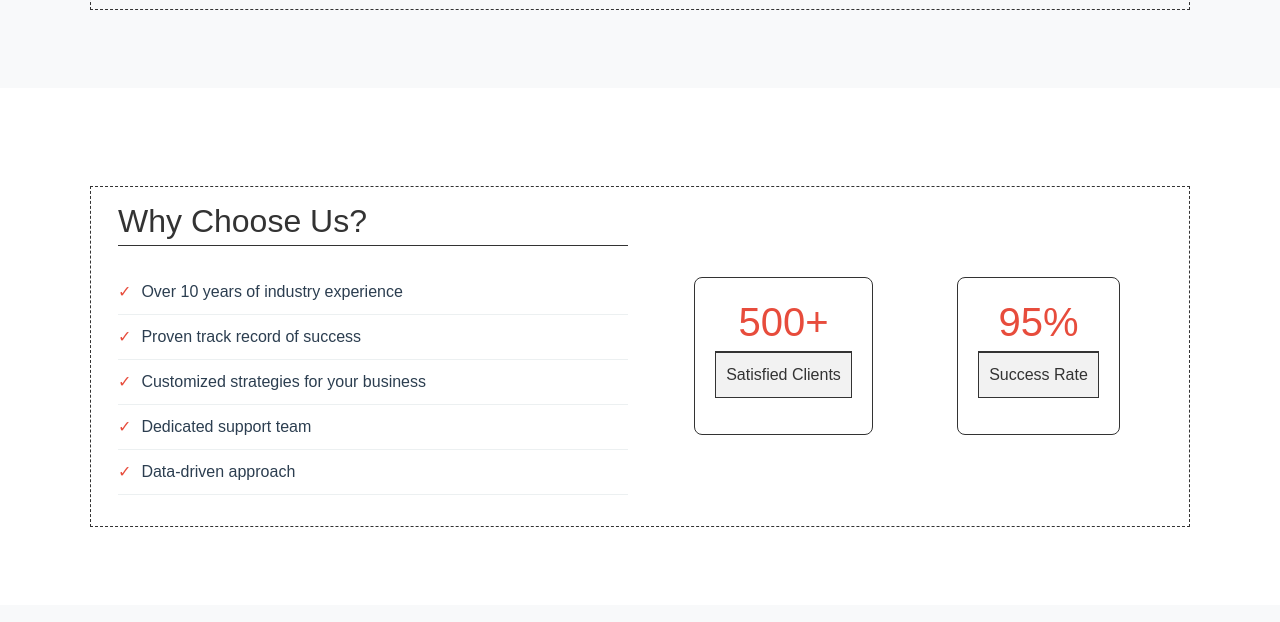
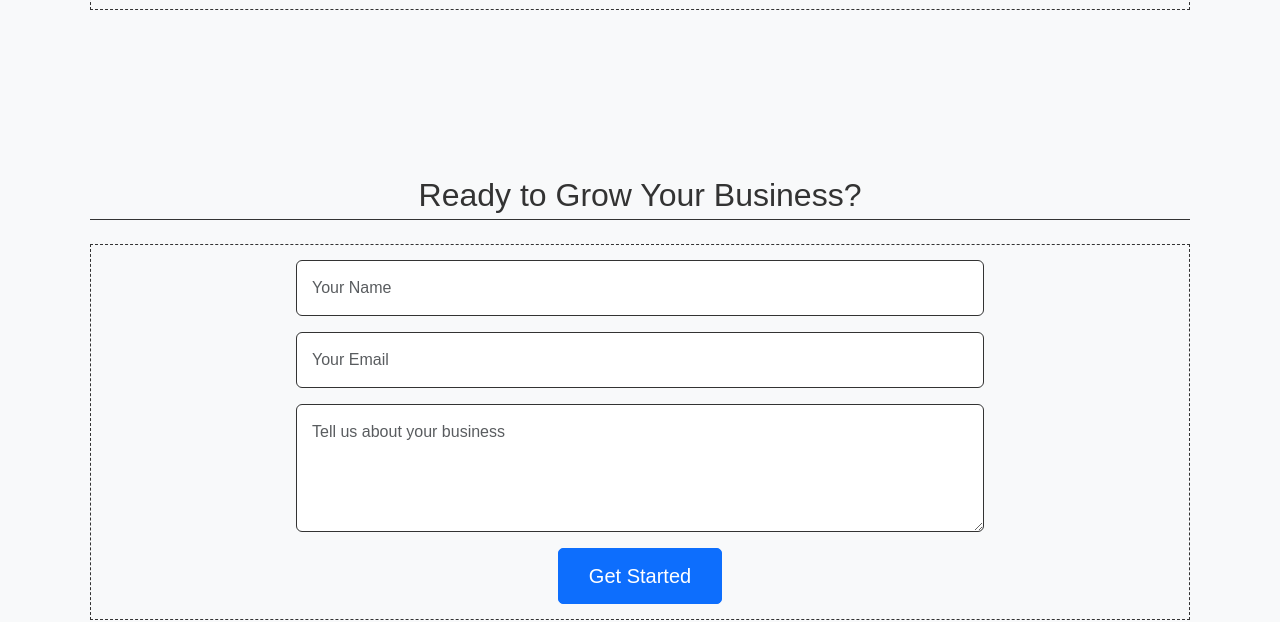
Before and after one commit to Luccithekid/Client-Project, a plain HTML site: page index.html in a window 1280 px wide. Shown: the part 1238-1860 px from the top of the page. Drawn offline with nearby package versions, Linux system fonts and the light colour scheme.

Commit message:
4th commit

```diff
--- a/index.html
+++ b/index.html
@@ -8,7 +8,7 @@
        <link rel="stylesheet" href="css/styles.css">
    </head>
    <body>
-    <!-- Navbar -->
+
     <nav class="navbar navbar-expand-lg fixed-top" style="background:#fff; border-bottom:1px solid #eee;">
       <div class="container">
         <a class="navbar-brand" href="#" style="font-weight:bold; color:var(--primary-color);">Marketing</a>
@@ -34,7 +34,6 @@
       </div>
     </nav>
 
-    <!-- Hero Section -->
     <section id="home" class="py-5 mt-5">
         <div class="container">
             <div class="row align-items-center">
@@ -50,7 +49,7 @@
         </div>
     </section>
 
-    <!-- Services Section -->
+
     <section id="services" class="py-5 bg-light">
         <div class="container">
             <h2 class="text-center mb-5">Our Services</h2>
@@ -77,37 +76,6 @@
         </div>
     </section>
 
-    <!-- About Section -->
-    <section id="about" class="py-5">
-        <div class="container">
-            <div class="row align-items-center">
-                <div class="col-lg-6">
-                    <h2 class="mb-4">Why Choose Us?</h2>
-                    <ul class="feature-list">
-                        <li>Over 10 years of industry experience</li>
-                        <li>Proven track record of success</li>
-                        <li>Customized strategies for your business</li>
-                        <li>Dedicated support team</li>
-                        <li>Data-driven approach</li>
-                    </ul>
-                </div>
-                <div class="col-lg-6">
-                    <div class="stats-container">
-                        <div class="stat-item">
-                            <h3>500+</h3>
-                            <p>Satisfied Clients</p>
-                        </div>
-                        <div class="stat-item">
-                            <h3>95%</h3>
-                            <p>Success Rate</p>
-                        </div>
-                    </div>
-                </div>
-            </div>
-        </div>
-    </section>
-
-    <!-- Contact Section -->
     <section id="contact" class="py-5 bg-light">
         <div class="container">
             <h2 class="text-center mb-4">Ready to Grow Your Business?</h2>
```
